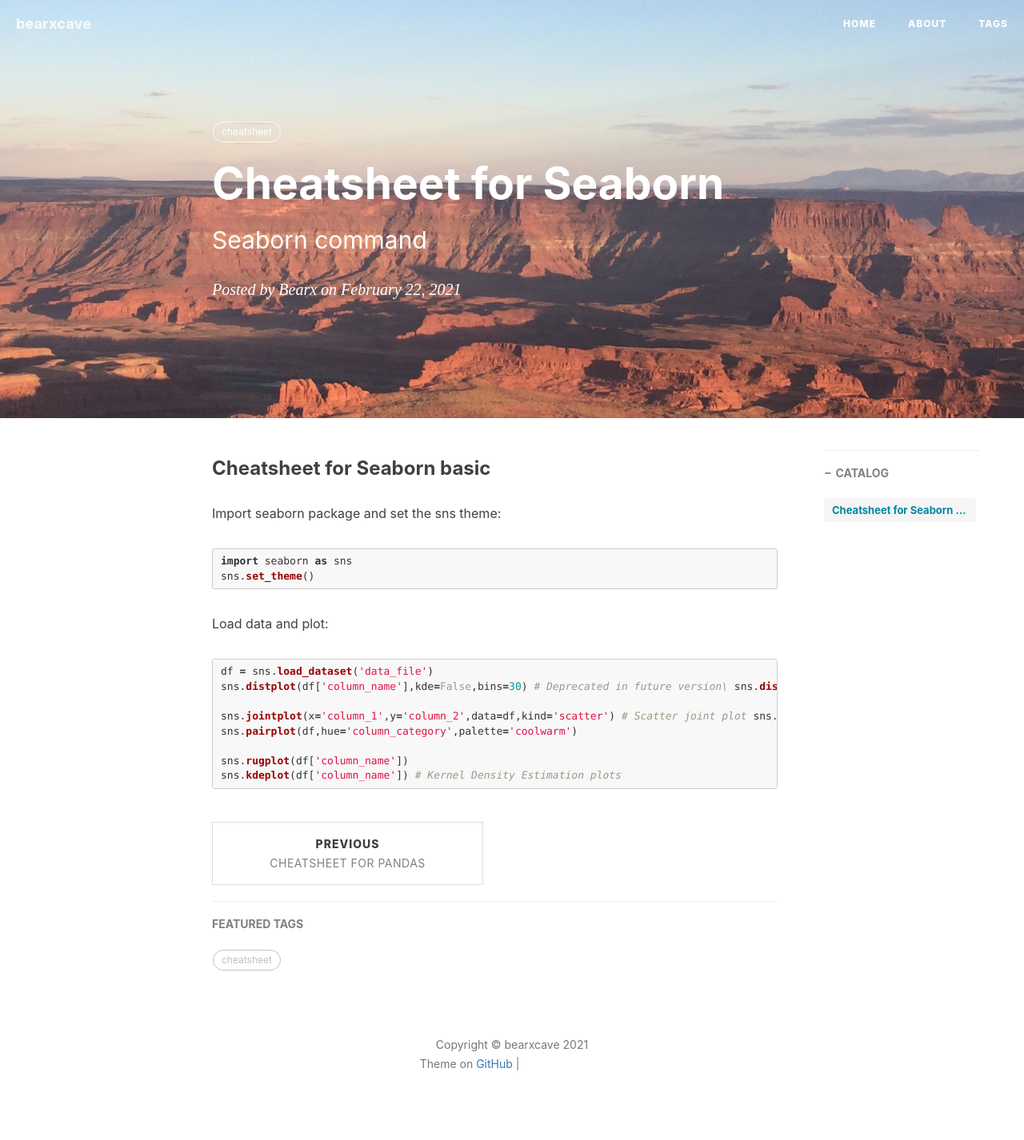
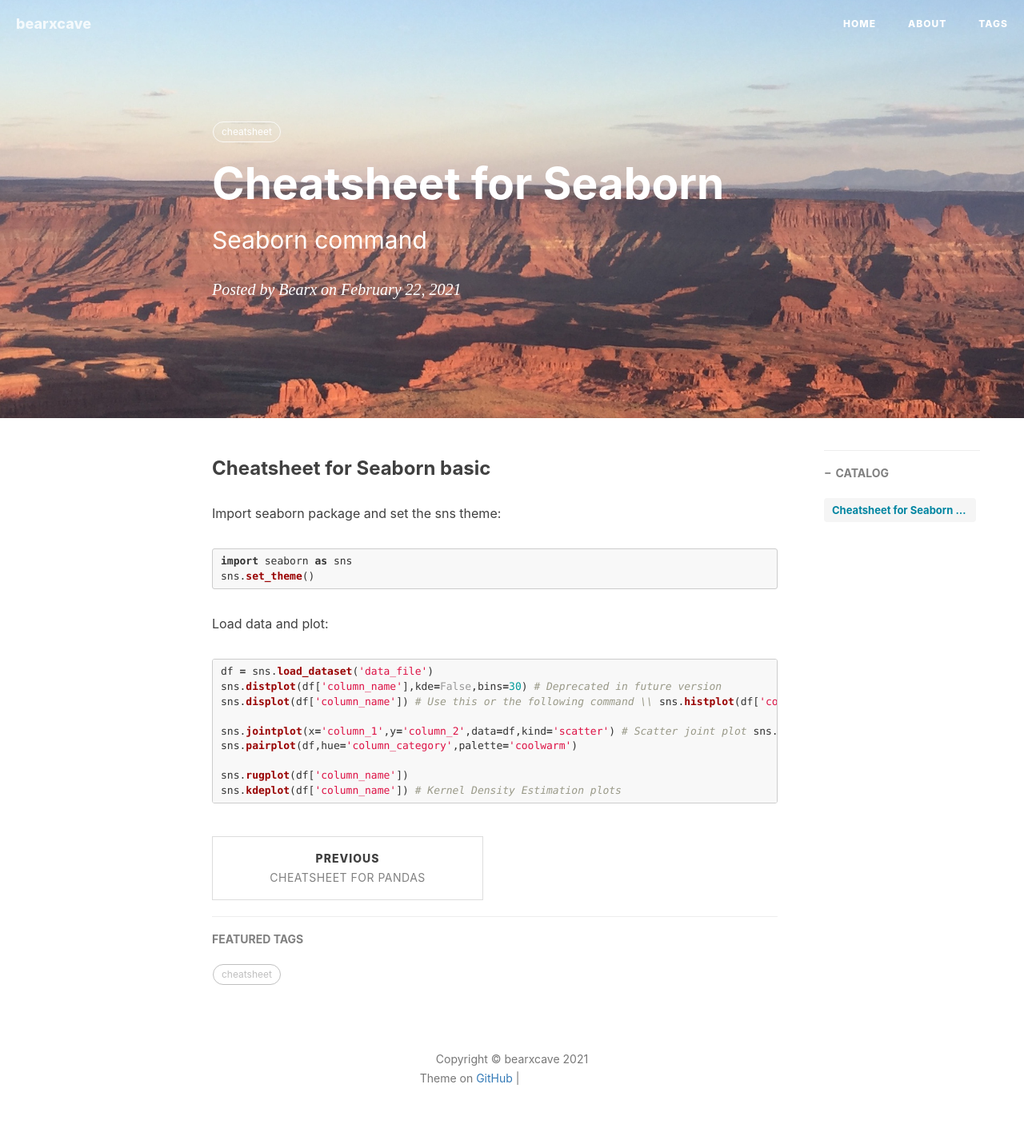
Before and after one commit to Bearxcave/Bearxcave.github.io, a Jekyll site: the page built from _posts/2021-02-22-cheatsheet-seaborn.md, in a window 1280 px wide. Shown: the whole page at 80% size. Built offline with Jekyll 4.4.1, drawn with Linux system fonts in a browser that asks for light colours; nearby versions of some CDN libraries; comment, search, counter and statistics services are not loaded; grey boxes are pictures that could not be loaded.

Commit message:
Update 2021-02-22-cheatsheet-seaborn.md

````diff
--- a/_posts/2021-02-22-cheatsheet-seaborn.md
+++ b/_posts/2021-02-22-cheatsheet-seaborn.md
@@ -21,8 +21,9 @@
 Load data and plot:
 ```python
 df = sns.load_dataset('data_file')
-sns.distplot(df['column_name'],kde=False,bins=30) # Deprecated in future version\
-sns.displot(df['column_name']) # Use this or the following command \
+sns.distplot(df['column_name'],kde=False,bins=30) # Deprecated in future version
+
+sns.displot(df['column_name']) # Use this or the following command \\
 sns.histplot(df['column_name'])
 
 sns.jointplot(x='column_1',y='column_2',data=df,kind='scatter') # Scatter joint plot
````
